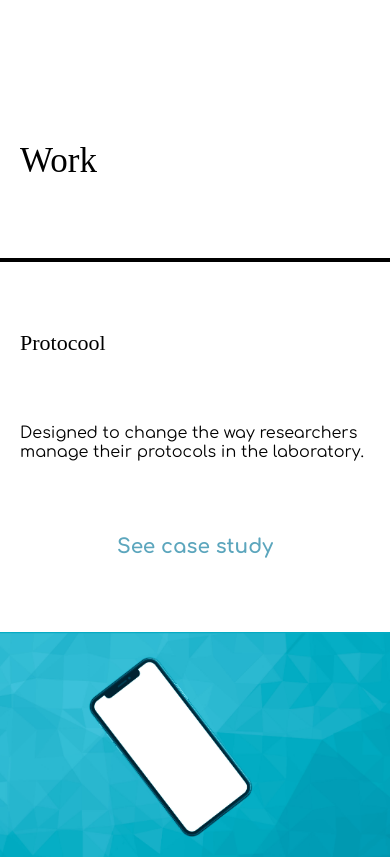
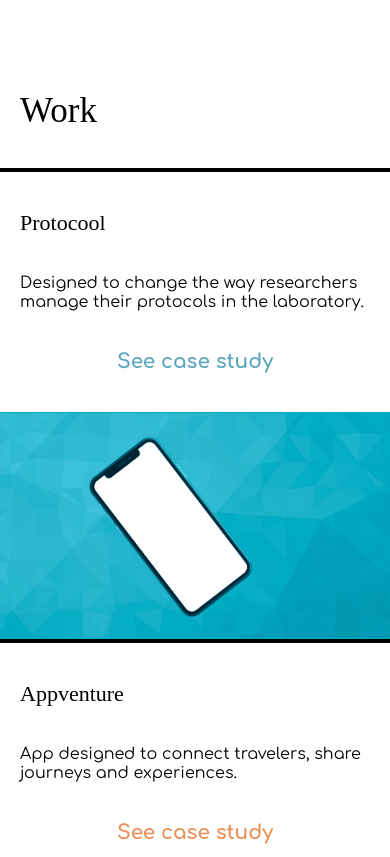
Before and after one commit to juliajezh/myportfolio, a plain HTML site: page index.html in a window 390 px wide. Shown: the part 778-1635 px from the top of the page. Drawn offline with Linux system fonts and the light colour scheme; a web font is replaced by a local one.

Commit message:
Version2

```diff
--- a/styles/styles.css
+++ b/styles/styles.css
@@ -358,15 +358,15 @@ footer {
 
     h2 {
         font-size: 35px;
-        padding-bottom: 80px;
+        padding-bottom: 40px;
         padding-top:40px;
         padding-left: 20px;
     }
 
     h3 {
         font-size: 22px;
-        padding-top: 70px;
-        padding-bottom: 70px;
+        padding-top: 40px;
+        padding-bottom: 40px;
         padding-left: 20px;
     }
 
@@ -391,8 +391,8 @@ footer {
         font-family: "comforta-bold";
         font-size: 20px;
         text-decoration: none;
-        padding-top: 75px;
-        padding-bottom: 75px;
+        padding-top: 40px;
+        padding-bottom: 40px;
     }
 
     nav {
@@ -433,6 +433,9 @@ footer {
         text-align: center;
     }
 
+    #work {
+        padding-top: 0px;
+    }
     .product-paragraph {
         padding-right:20px;
         padding-left: 20px;
@@ -473,6 +476,10 @@ footer {
 
     #last-product {
         margin-bottom: 50px;
+    }
+
+    #about {
+        padding-top: 0px;
     }
 
     .about-section1 {
```
